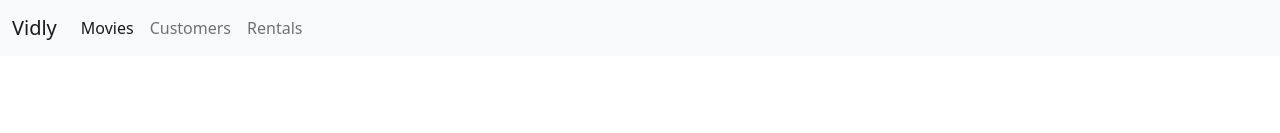
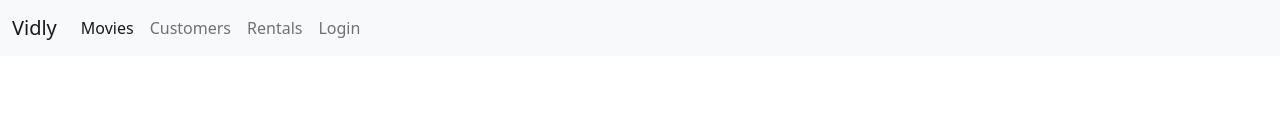
Before and after one commit to Samira-Shajahan-Borsha/vidly-react-project, a React (Create React App) app: page /movies in a window 1280 px wide. Shown: the top 133 px of the page. Built offline with nearby package versions, Linux system fonts and the light colour scheme.

Commit message:
login form added

```diff
--- a/src/App.js
+++ b/src/App.js
@@ -7,8 +7,10 @@
 import Rentals from "./Component/rentals";
 import NavBar from "./Component/navbar";
 import MovieForm from './Component/movieForm';
+import LoginForm from './Component/loginForm';
 
 import "./App.css";
+
 
 
 class App extends Component {
@@ -18,6 +20,7 @@
         <NavBar />
         <main className="container">
           <Switch>
+            <Route path="/login" component={LoginForm} />
             <Route path="/movies/:id" component={MovieForm} />
             <Route path="/movies" component={Movies} />
             <Route path="/customers" component={Customers} />
--- /dev/null
+++ b/src/Component/loginForm.jsx
@@ -0,0 +1,30 @@
+import React, { Component } from "react";
+
+class LoginForm extends Component {
+  handleSubmit = (e) => {
+    e.preventDefault();
+
+    //Call the server
+    console.log("Submitted");
+  };
+  render() {
+    return (
+      <div>
+        <h1 className="mb-4">Login</h1>
+        <form onSubmit={this.handleSubmit}>
+          <div className="form- mb-4">
+            <label htmlFor="username">Username</label>
+            <input id="username" type="text" className="form-control" />
+          </div>
+          <div className="form- mb-4">
+            <label htmlFor="password">Password</label>
+            <input id="password" type="text" className="form-control" />
+          </div>
+          <button className="btn btn-primary">Login</button>
+        </form>
+      </div>
+    );
+  }
+}
+
+export default LoginForm;
--- a/src/Component/navbar.jsx
+++ b/src/Component/navbar.jsx
@@ -37,6 +37,11 @@
                                     Rentals
                                 </NavLink>
                             </li>
+                            <li className="nav-item">
+                                <NavLink className="nav-link" to="/login">
+                                   Login
+                                </NavLink>
+                            </li>
                         </ul>
                     </div>
                 </div>
```
